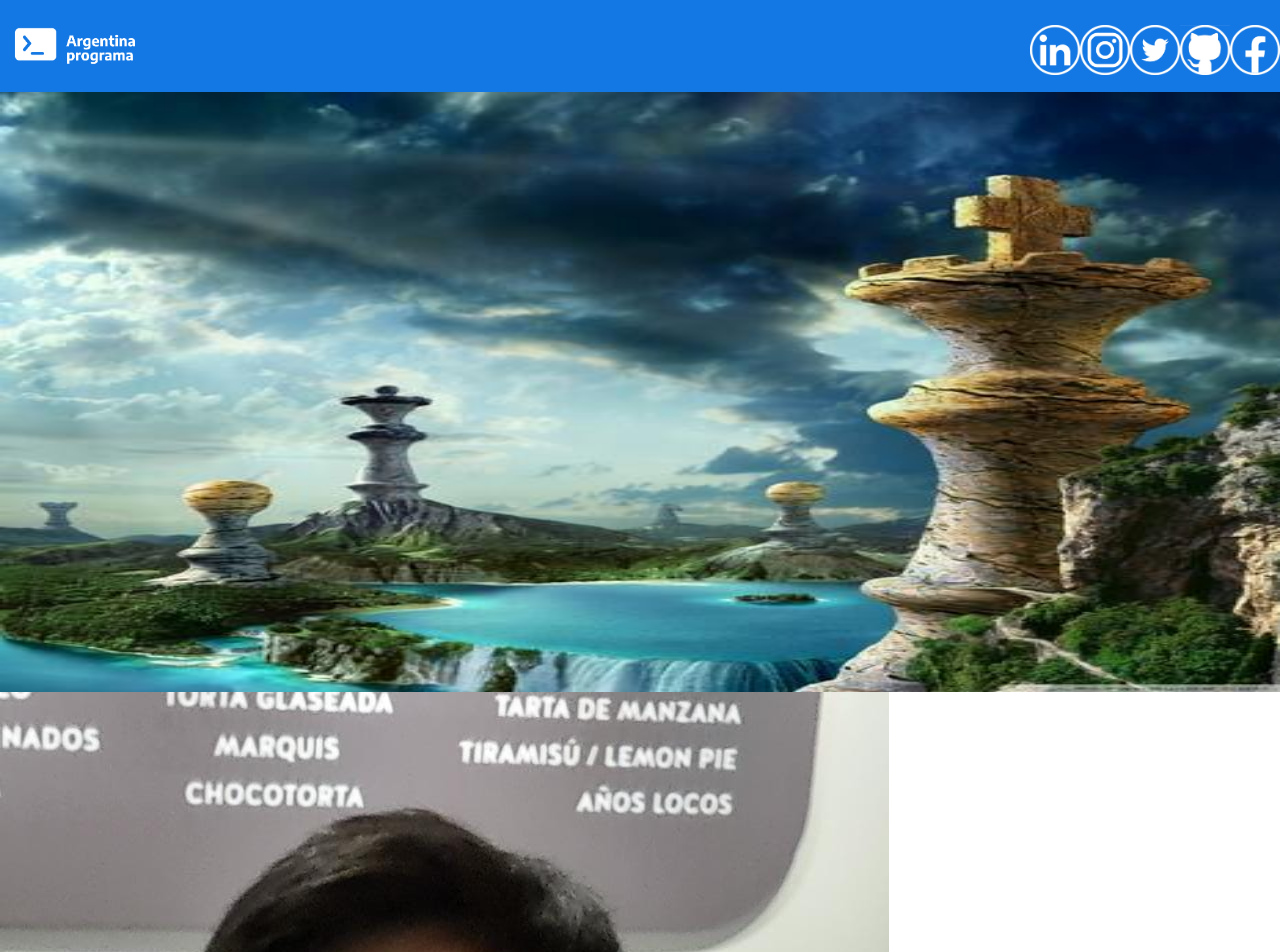
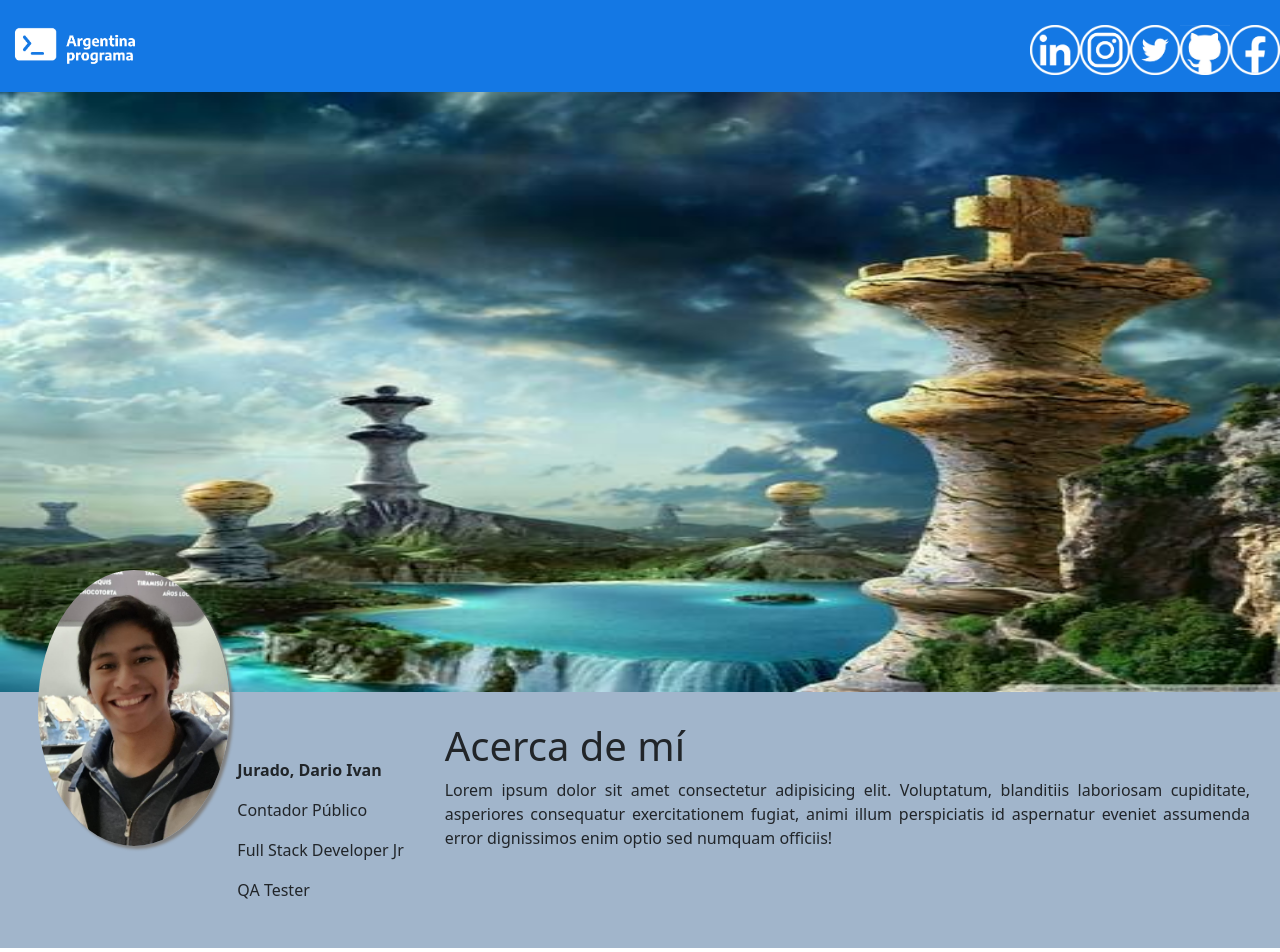
Before and after one commit to deirus/ProyectoJurado, an Angular app in the folder ProyectoDario/: page / in a window 1280 px wide. Shown: the top 952 px of the page. Built offline with nearby package versions, Linux system fonts and the light colour scheme.

Commit message:
terminaacercade

```diff
--- a/ProyectoDario/src/app/components/acerca-de/acerca-de.component.css
+++ b/ProyectoDario/src/app/components/acerca-de/acerca-de.component.css
@@ -0,0 +1,34 @@
+.row {
+  padding: 30px;
+}
+div {
+  background-color: #a1b5cb;
+  text-align: justify;
+}
+/*estilo foto de perfil*/
+@media (min-width: 576px) {
+  #perfil {
+    position: absolute;
+    width: 15%;
+    border-radius: 100%;
+    box-shadow: 3px 3px 3px grey;
+    left: 3%;
+    top: 570px;
+  }
+}
+@media (max-width: 575px) {
+  #perfil {
+    position: absolute;
+    width: 30%;
+    border-radius: 100%;
+    box-shadow: 3px 3px 3px grey;
+    left: 33%;
+    top: 630px;
+  }
+}
+
+/*etiqueta nombre*/
+#nombre {
+  font-weight: bold;
+  margin-top: 20%;
+}
--- a/ProyectoDario/src/app/components/acerca-de/acerca-de.component.html
+++ b/ProyectoDario/src/app/components/acerca-de/acerca-de.component.html
@@ -1,14 +1,14 @@
 <div class="row">
-  <div>
-    <img src="../../../assets/perfil.png" class="img-fluid" />
+  <div class="col-xs-12 col-sm-2 col-md-2 col-lg-2">
+    <img src="../../../assets/perfil.png" class="img-fluid" id="perfil" />
   </div>
-  <div>
-    <p>Jurado, Dario Ivan</p>
+  <div class="col-xs-12 col-sm-2 col-md-2 col-lg-2">
+    <p id="nombre">Jurado, Dario Ivan</p>
     <p>Contador Público</p>
     <p>Full Stack Developer Jr</p>
     <p>QA Tester</p>
   </div>
-  <div>
+  <div class="col-xs-12 col-sm-8 col-md-8 col-lg-8">
     <span>
       <h1>Acerca de mí</h1>
       <p>
```
